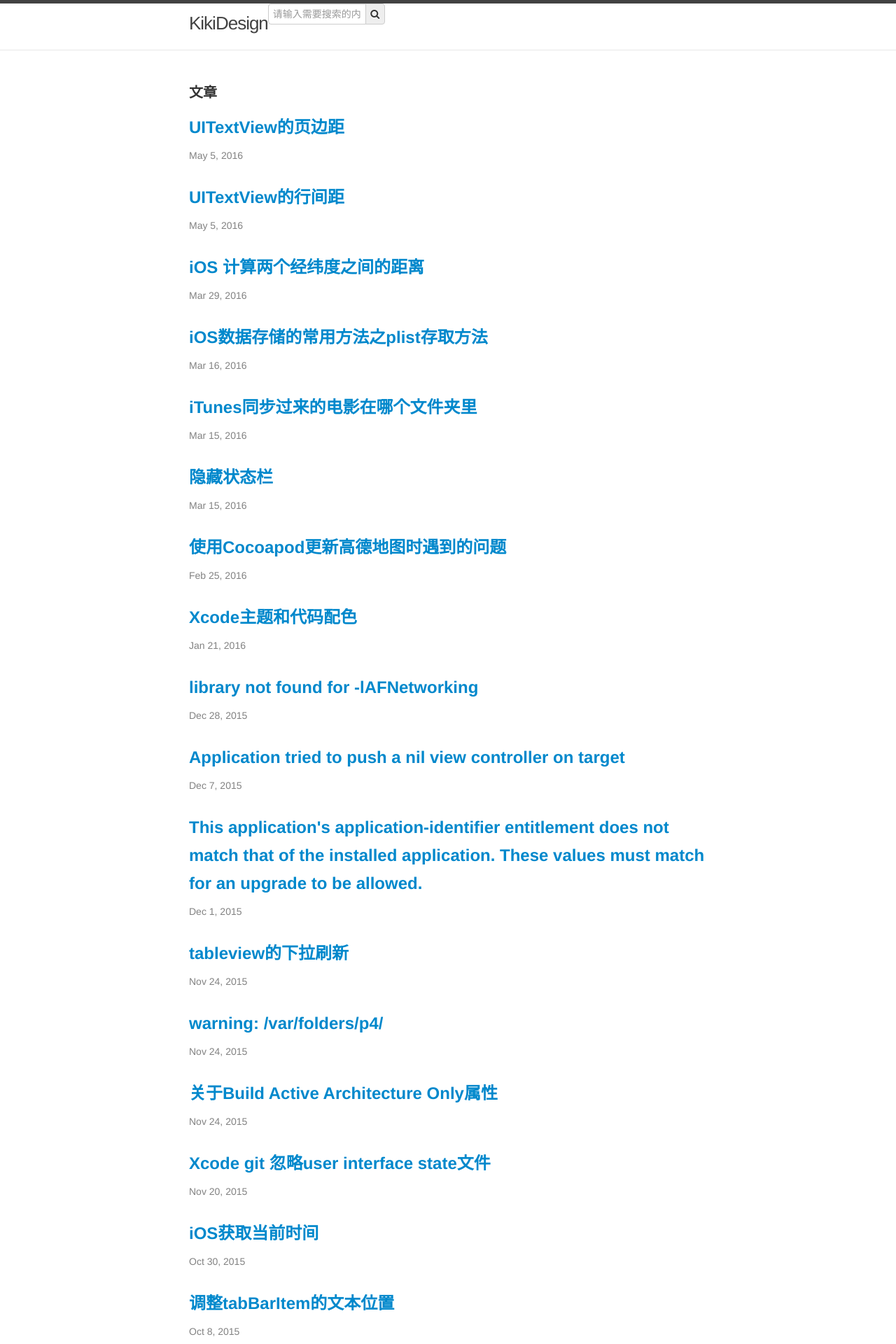
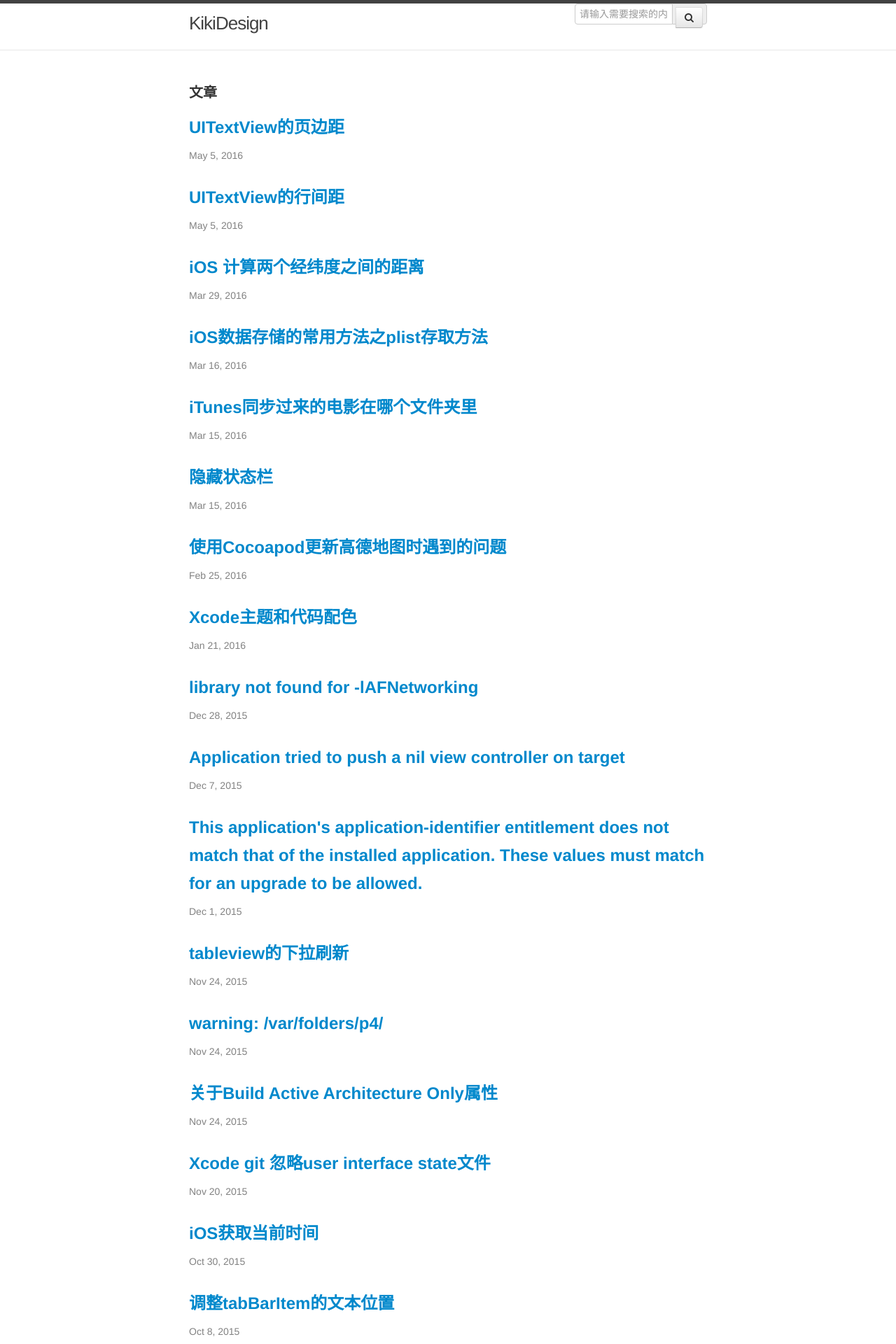
Before and after one commit to kikidesign/kikidesign.github.io, a Jekyll site: the page built from index.html, in a window 1280 px wide. Shown: the top 1920 px of the page at 70% size. Built offline with Jekyll 4.4.1, drawn with Linux system fonts in a browser that asks for light colours.

Commit message:
引入Bootstrap

```diff
--- a/_includes/header.html
+++ b/_includes/header.html
@@ -10,25 +10,17 @@
         </svg>
       </a>
     </nav> -->
-    <div id="search">
+    <div id="search" align="right" >
 <!--         <form class="bs-example bs-example-form form-inline text-right" align="right" role="form">
         	<div class="input-group">
         		<input id="value" type="text" class="form-control input-medium search-query" placeholder="请输入需要搜索的内容">
         		<a href="javascript:sendurl()" class="btn btn-primary btn-sm" data-toggle="button">搜索</a>
       		</div>
       	</form> -->
-        <div class="input-append" align="right" >
+        <div class="input-append">
           <input class="span2" id="appendedInput" type="text" placeholder="请输入需要搜索的内容...">
-          <span class="add-on"><i class="icon-search"></i></span>
+          <span class="add-on"><button class="btn btn-default" type="button"><i class="icon-search"></i></button></span>
         </div>
-<!--         <div class="input-group custom-search-form" align="right" >
-          <input type="text" class="form-control"  placeholder="请输入需要搜索的内容...">
-          <span class="input-group-btn">
-            <button class="btn btn-default" type="button">
-                <i class="icon-search"></i>
-            </button>
-          </span>
-        </div> -->
     </div>
     <section id="search-results" style="display: none;">
       <p>Search Results</p>
```
